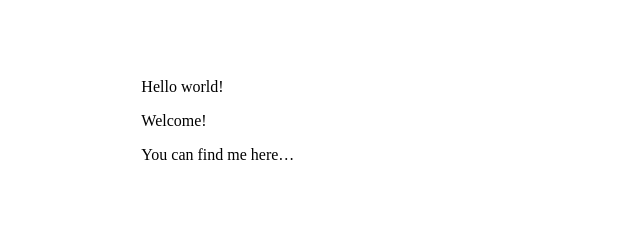
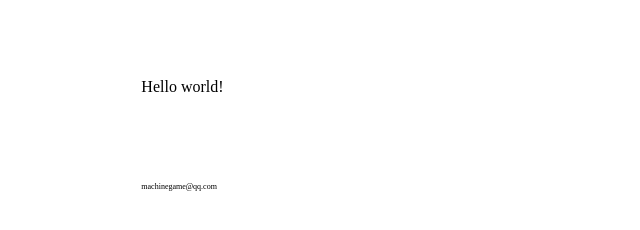
Before and after one commit to machinegame/machinegame.github.io, a plain HTML site: page index.html in a window 1280 px wide. Shown: the whole page, without its empty margins (0-640 px from the left). Drawn offline with Linux system fonts and the light colour scheme.

Commit message:
Update index.html

```diff
--- a/index.html
+++ b/index.html
@@ -6,9 +6,8 @@
 <div>
 <br /><br /><br />
 <p align=left style='margin-left:100.0pt;text-align:left'><span style='font-size:12.0pt'>Hello world!</span></p>
-<p align=left style='margin-left:100.0pt;text-align:left'><span style='font-size:12.0pt'>Welcome!</span></p>
-<p align=left style='margin-left:100.0pt;text-align:left'><span style='font-size:12.0pt'>You can find me
-here…</span></p>
+<br /><br /><br />
+<p align=left style='margin-left:100.0pt;text-align:left'><span style='font-size:6.0pt'>machinegame@qq.com</span></p>
 </div>
 </body>
 </html>
```
